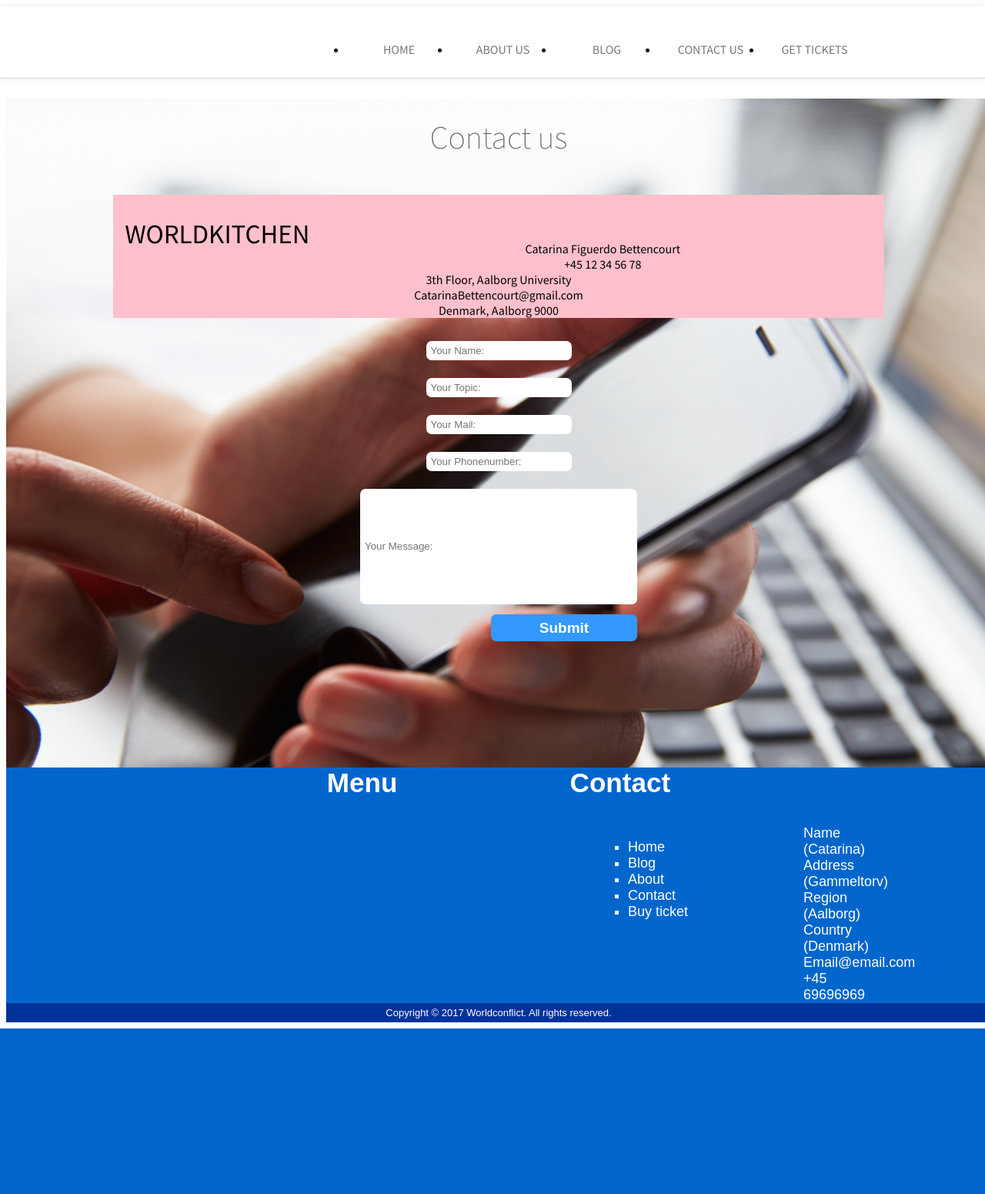
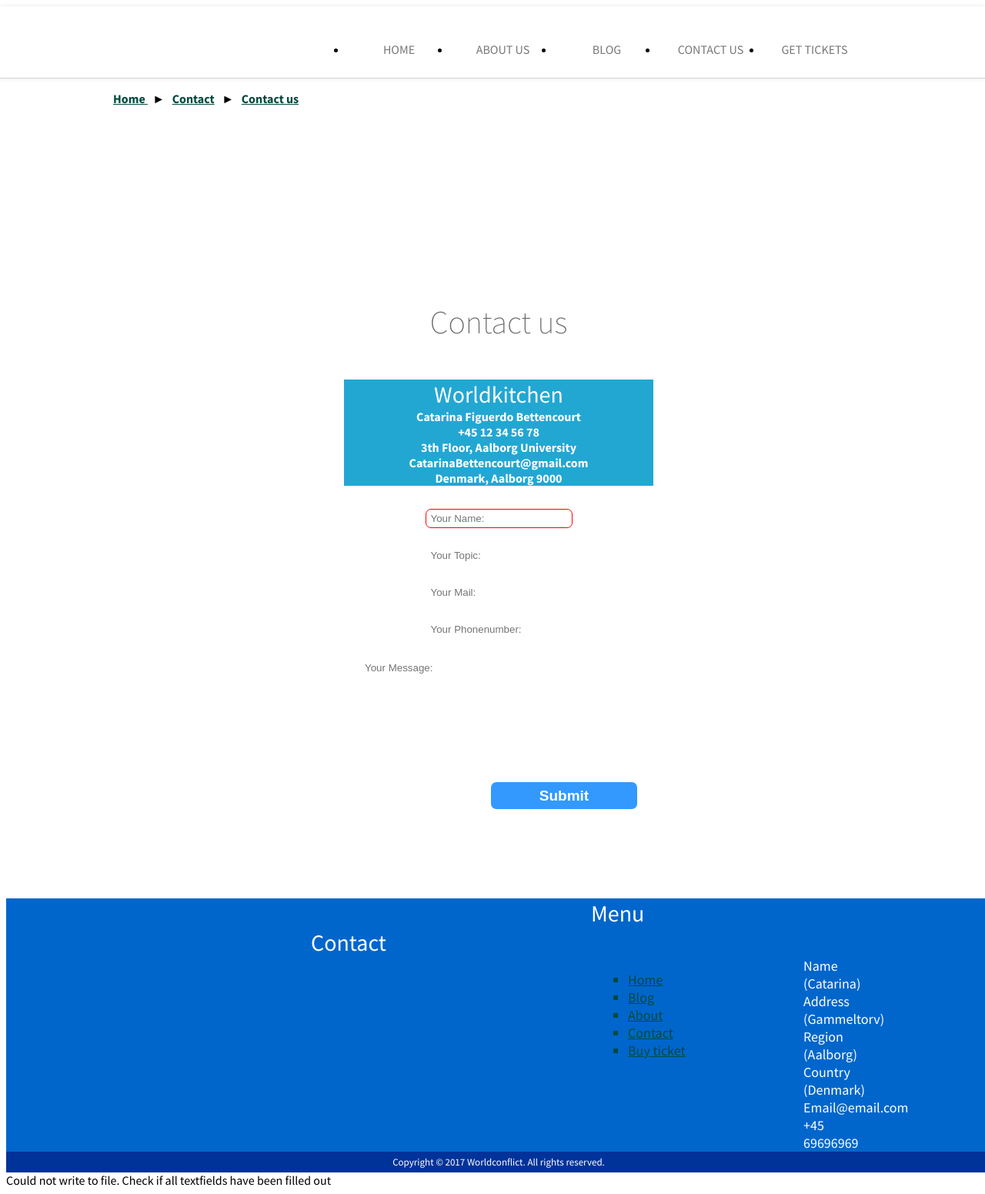
Before and after one commit to Atlik/AAU-b2-13, a PHP site: page /Contact_WorldKitchen.php in a window 1280 px wide. Shown: the whole page at 77% size. Before the commit the page ends 1336 px from the top, so only its background shows below. Run offline with PHP 8.4, Linux system fonts and the light colour scheme; data that the repository does not hold is empty; some libraries are stand-ins or nearby versions.

Commit message:
Added Breadcrumbs Added php elements for input fields

```diff
--- a/FlatDesign/Contact_CSS.css
+++ b/FlatDesign/Contact_CSS.css
@@ -1,5 +1,7 @@
-        #pageFont{
-        font-family: arial;}
+        #breadcrumbs{
+            float:left;
+            font-weight: bold;
+            text-align: center;}
 
         .backgroundImage{
         background-image: url("phonelaptop.jpg");
@@ -7,30 +9,54 @@
         background-repeat: no-repeat;
         background-position: center;}
 
-        h3{
-        text-align: center;}
+        .contactTitle{
+        color: white;
+        font-size: 30;
+        background: rgb(34,167,211);
+        margin-right: 300px;
+        margin-left: 300px;
+        /*border-radius: 5px 5px 0px 0px;*/}
 
         .ContactInfo{
-        /*
-        background: white;
-        color:black;
+        clear: inherit;
+        background: rgb(34,167,211);
+        color:white;
         font-weight: bold;
-        text-align: left;
-        */
         text-align: center;
-        background: pink;}
+        margin-right: 300px;
+        margin-left: 300px;
+       /* border-radius: 0px 0px 5px 5px;*/}
 
         .informationFields{
         margin-top: 30px;}
+
+        #nameField{
+        line-height: 5px;
+        height:25px;}
+
+        #topicField{
+        line-height: 5px;
+        height:25px;}
+
+        #mailField{
+        line-height: 5px;
+        height:25px;}
+
+        #phonenumberField{
+        line-height: 5px;
+        height:25px;}
+
+        #messageField{
+        line-height: 5px;
+        width: 360px;
+        height: 150px;
+        padding-bottom: 120px;
+        maxlength:10;}
 
         .locationPin{
         margin-left: 750px;
         margin-right: 150px;
         text-align: right;}
-
-        #messageField{
-        width: 360px;
-        height: 150px;}
 
         #submitField{
         color:white;
@@ -43,25 +69,35 @@
         font-size: 19;
         font-weight: bold;}
 
+        .menuFooter{
+        float:left;
+        padding-left: 760px;}
+
+        .contactFooter{
+        margin-right: 400px;
+        margin-left: 10px;}
+
         .Footer1{
         background: #0066cc;
         color: white;
         font-size: 30;
         text-align: center;
-        margin: auto;}
+        margin-top: -13px;}
 
         .footerBoxes{
         font-size: 18;
         padding-left: 93px;
         float: left;
         text-align: left;
-        margin-left: 675px;}
+        margin-left: 675px;
+        }
 
         .footerContactInfo{
         font-size: 18;
-        text-align: left;
+        text-align: center;
         margin-right: 600px;
-        margin-left: 1036px;}
+        margin-left: 1036px;
+        }
 
         .Footer2{
         background: #003399;
--- a/FlatDesign/Contact_WorldKitchen.php
+++ b/FlatDesign/Contact_WorldKitchen.php
@@ -28,8 +28,8 @@
 
 </head>
 
-<body> <!--style="background-image:url(phonelaptop1.jpg)"-->
-<div class="backgroundImage">
+<body>
+<!--<div class="backgroundImage">-->
 <!--[if IE]>
     <script type="text/javascript" src="http://ajax.googleapis.com/ajax/libs/chrome-frame/1/CFInstall.min.js"></script>
     <style>.chromeFrameInstallDefaultStyle { width: 100%; border: 5px solid #ffa700; }</style><div id="prompt"></div>
@@ -61,30 +61,39 @@
 		<a href="#menu-footer" class="menu-btn"></a>
 	</nav>
 </div>
+
+<section id="breadCrumbsSection">
+	<div id="breadCrumbs">
+			<a href="nyflad.php"> Home </a>
+			&nbsp &#x25BA &nbsp
+			<a href="nyflad.php">Contact</a>
+			&nbsp &#x25BA &nbsp
+			<a href="Contact_WorldKitchen.php"> Contact us </a>
+	</div>
+</section>
 		<!---------------MENU----------------->
 
    <section>
     <h1>Contact us</h1>
 
 		<!---------------COMPANY INFORMATION----------------->
-    <div class="ContactInfo">
-	<h2>Worldkitchen</h2><br><br><br>
+	<div class="contactTitle">Worldkitchen</div>
+	<div class="ContactInfo">
 	Catarina Figuerdo Bettencourt   <br>+45 12 34 56 78<br>
-	<!--<div class="locationpin"> <img src="locationpin.png" height="45" width="33"> </div>-->
 	3th Floor, Aalborg University  <br>CatarinaBettencourt@gmail.com<br>
     Denmark, Aalborg 9000
     </div>
 		<!---------------COMPANY INFORMATION----------------->
 
 		<!---------------USERINPUT----------------->
-<form action="###" method="POST">
 
+  <form action="Contact_WorldKitchen.php" method="POST">
     <div class="InformationFields">
-		<input type="text" id="nameField" name="name" placeholder= "Your Name:" required="required"> <br><br>
+		<input type="text" id="nameField" style="border:1px solid #ff0000" name="name" placeholder= "Your Name:" required="required"> <br><br>
         <input type="text" id="topicField" name="topic" placeholder= "Your Topic:" required="required"> <br><br>
         <input type="text" id="mailField" name="mail" placeholder= "Your Mail:" required="required"> <br><br>
         <input type="text" id="phonenumberField" name="phonenumber" placeholder= "Your Phonenumber:" required="required"> <br><br>
-        <input type="text" id="messageField" name="message" placeholder="Your Message:" required="required"
+        <input type="text" id="messageField" name="message" placeholder="Your Message:" required="required" maxlength="10">
     </div>
 
 	<div>
@@ -95,18 +104,16 @@
 		<!---------------USERINPUT----------------->
 
 		<!---------------FOOTER-------------------->
-<div id="pageFont">
 	<div class="Footer1">
-
-    <h3>Menu &nbsp&nbsp&nbsp&nbsp&nbsp&nbsp&nbsp&nbsp&nbsp&nbsp&nbsp&nbsp&nbsp&nbsp&nbsp&nbsp&nbsp&nbsp&nbsp&nbsp&nbsp Contact</h3>
-    <!--<h4>Contact</h4> -->
+    <div class="menuFooter">Menu</div>
+	<div class="contactFooter">Contact</div>
     <div class="footerBoxes">
         <ul type="square">
-			<li>Home</li>
-			<li>Blog</li>
-			<li>About</li>
-			<li>Contact</li>
-			<li>Buy ticket</li>
+			<a href="BreadcrumbsHome.php"><li>Home</li> </a>
+			<a href="BreadcrumbsBlog.php"><li>Blog</li> </a>
+			<a href="BreadcrumbsAbout.php"><li>About</li> </a>
+			<a href="BreadcrumbsContact.php"><li>Contact</li> </a>
+			<a href="BreadcrumbsTicket.php"><li>Buy ticket</li> </a>
          </ul>
     </div>
 
@@ -124,11 +131,23 @@
    <div class="Footer2">
     Copyright © 2017 Worldconflict. All rights reserved.
    </div>
-</div>
 		<!---------------FOOTER----------------->
-</div>
+<!--</div>-->
+
+<?php
+$name_Field= $_POST['name'];
+$topic_Field= $_POST['topic'];
+$mail_Field= $_POST['mail'];
+$phone_Field= $_POST['phonenumber'];
+$message_Field= $_POST['message'];
+
+$fh = fopen("WorldKitchen Mail list.txt","w") or die("The file could not be created");
+	fwrite($fh, $name_Field) or die ("Could not write to file. Check if all textfields have been filled out");
+	fwrite($fh, $topic_Field) or die ("Could not write to file. Check if all textfields have been filled out");
+	fwrite($fh, $mail_Field) or die ("Could not write to file. Check if all textfields have been filled out");
+	fwrite($fh, $phone_Field) or die ("Could not write to file. Check if all textfields have been filled out");
+	fwrite($fh, $message_Field) or die ("Could not write to file. Check if all textfields have been filled out");
+fclose($fh);
+?>
 </body>
-<?php
-
-?>
 </html>
```
Also changed, not shown: FlatDesign/WorldKitchen Mail list.txt (added).
